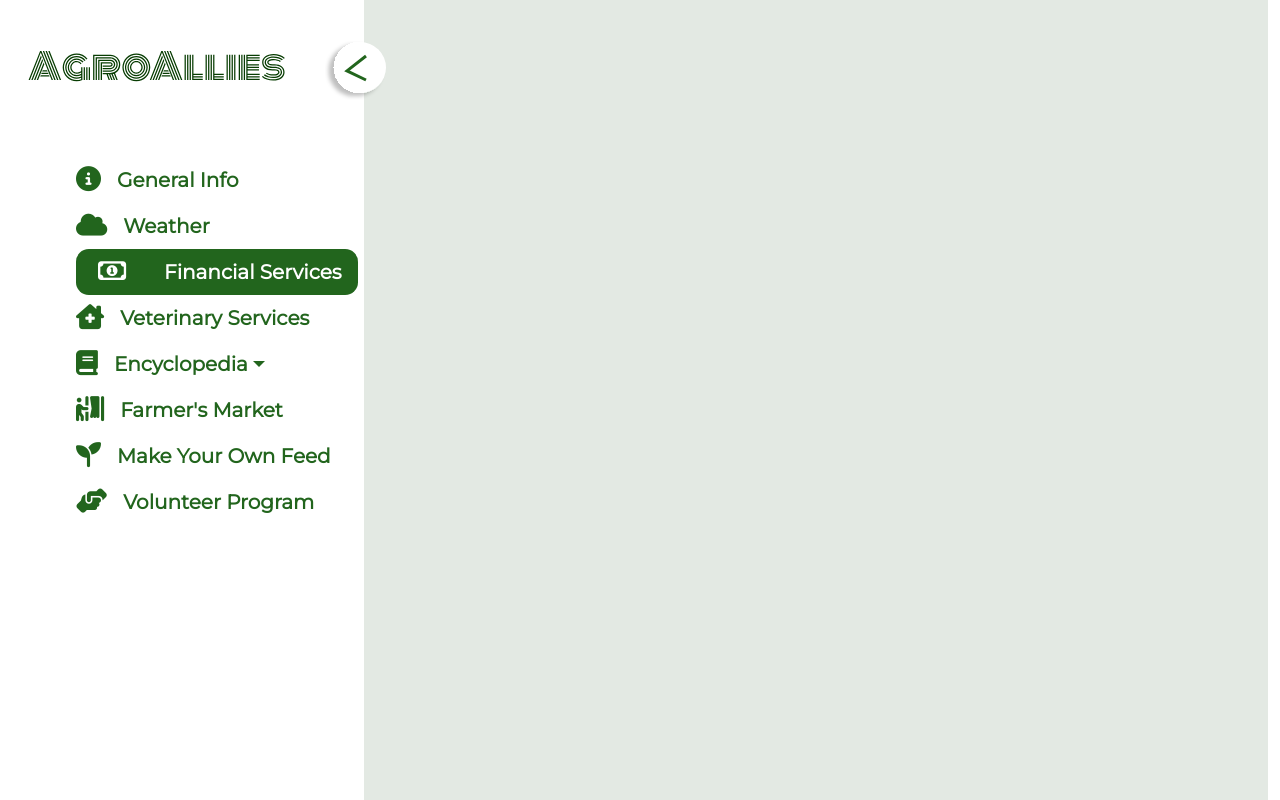
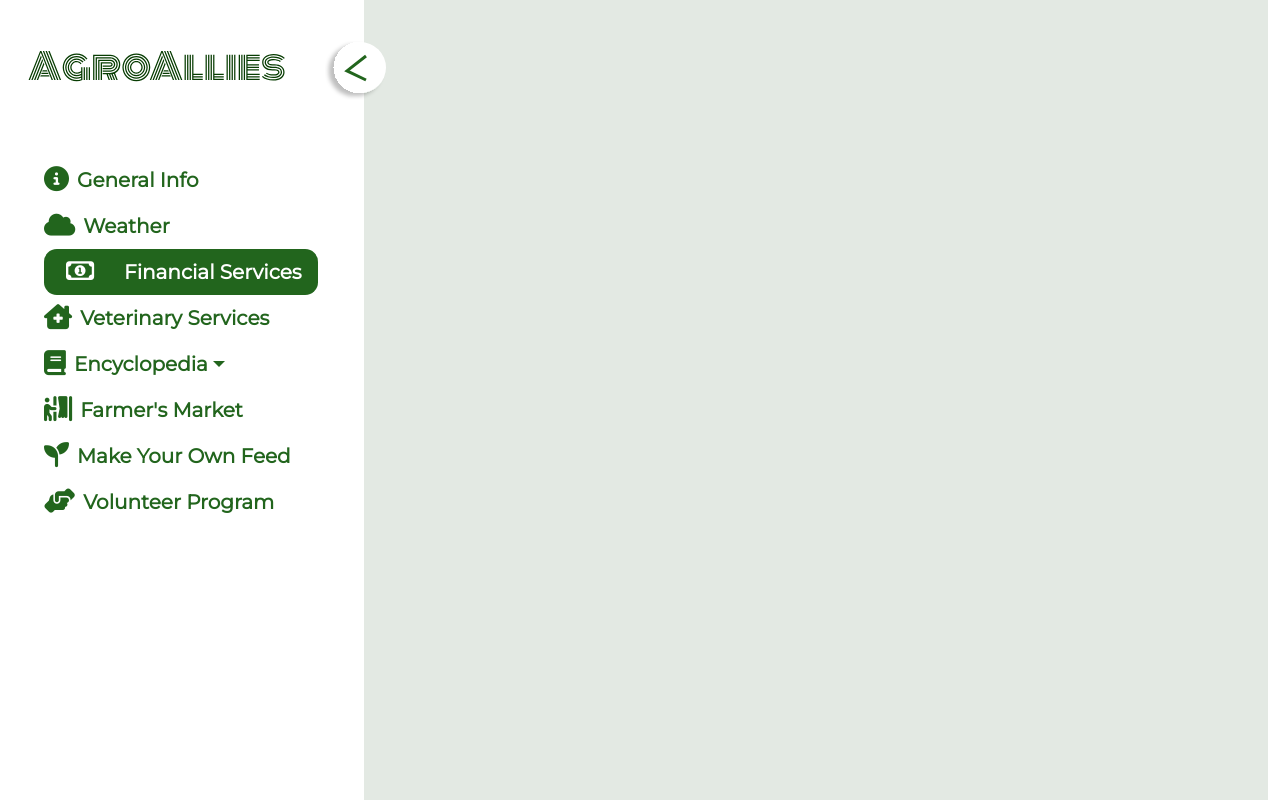
Before and after one commit to group11-webdesign/animal-husbandry, a PHP site: page /finance/finance.html in a window 1280 px wide. Run offline with PHP 8.4, Linux system fonts and the light colour scheme; some libraries are stand-ins or nearby versions.

Commit message:
Updated layout_styles.css

```diff
--- a/AgroAllies/css/layout_styles.css
+++ b/AgroAllies/css/layout_styles.css
@@ -51,7 +51,7 @@ body, html {
 
 .menu-items {
     justify-content: space-evenly;
-    padding-left: 2rem;
+    padding-left: 0;
 }
 
 
@@ -89,7 +89,7 @@ a.nav-link {
 
 .menu-icons {
     color: #22651D;
-    margin-right: 1rem; /* Add spacing between the icon and text */
+    margin-right: 0.5rem; /* Add spacing between the icon and text */
 }
 
 .custom-pills .nav-link.active,.menu-icons.active, .custom-pills .show > .nav-link {
```
